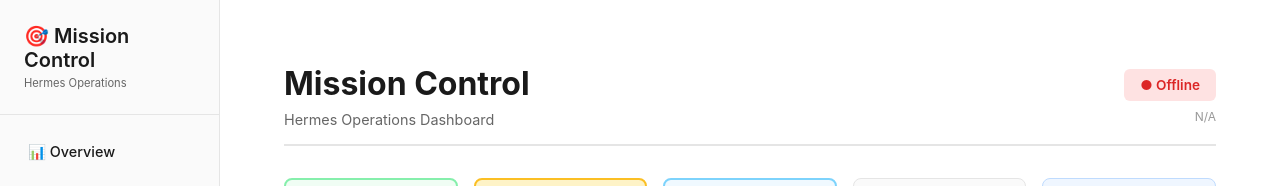
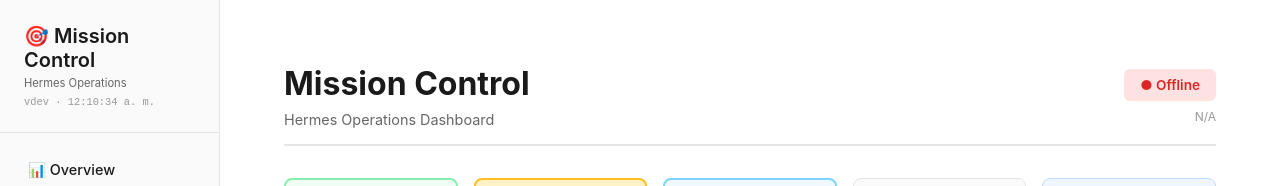
Before and after one commit to mlaurenz/mission-control, a Next.js app: page / in a window 1280 px wide. Shown: the top 186 px of the page. Built offline with nearby package versions, Linux system fonts and the light colour scheme; no server answers.

Commit message:
feat: show deploy version and time in header

```diff
--- a/app/layout.tsx
+++ b/app/layout.tsx
@@ -28,6 +28,9 @@ export default function RootLayout({ children }: { children: React.ReactNode })
           <div style={{ padding: '0 1.5rem 1.5rem', borderBottom: '1px solid #e5e5e5', marginBottom: '1rem' }}>
             <h1 style={{ margin: 0, fontSize: '1.25rem', color: '#1a1a1a', fontWeight: 600 }}>🎯 Mission Control</h1>
             <p style={{ margin: '0.25rem 0 0', color: '#666', fontSize: '0.7rem' }}>Hermes Operations</p>
+            <p style={{ margin: '0.35rem 0 0', color: '#999', fontSize: '0.65rem', fontFamily: 'monospace' }}>
+              v{process.env.VERCEL_GIT_COMMIT_SHA?.substring(0, 7) || 'dev'} · {new Date().toLocaleTimeString('es-AR', { hour: '2-digit', minute: '2-digit', second: '2-digit' })}
+            </p>
           </div>
 
           {/* Nav Items */}
```
